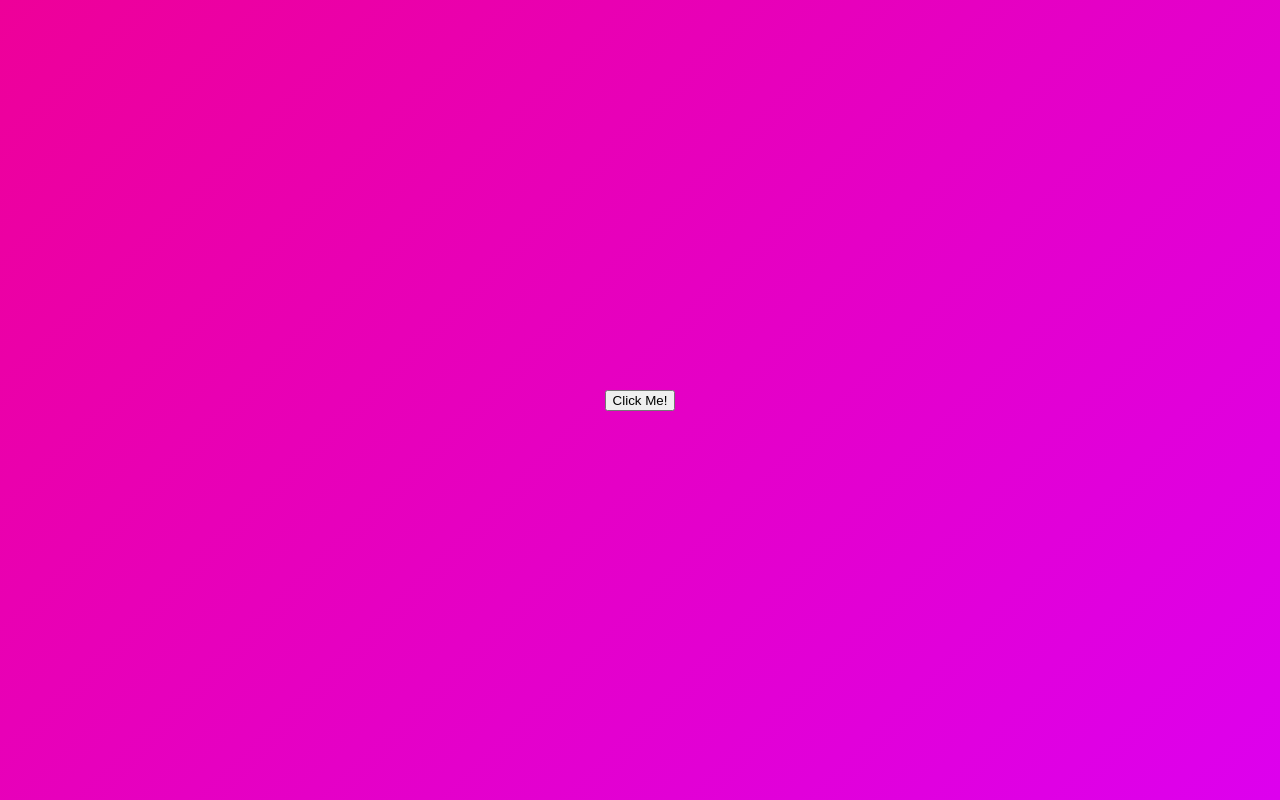
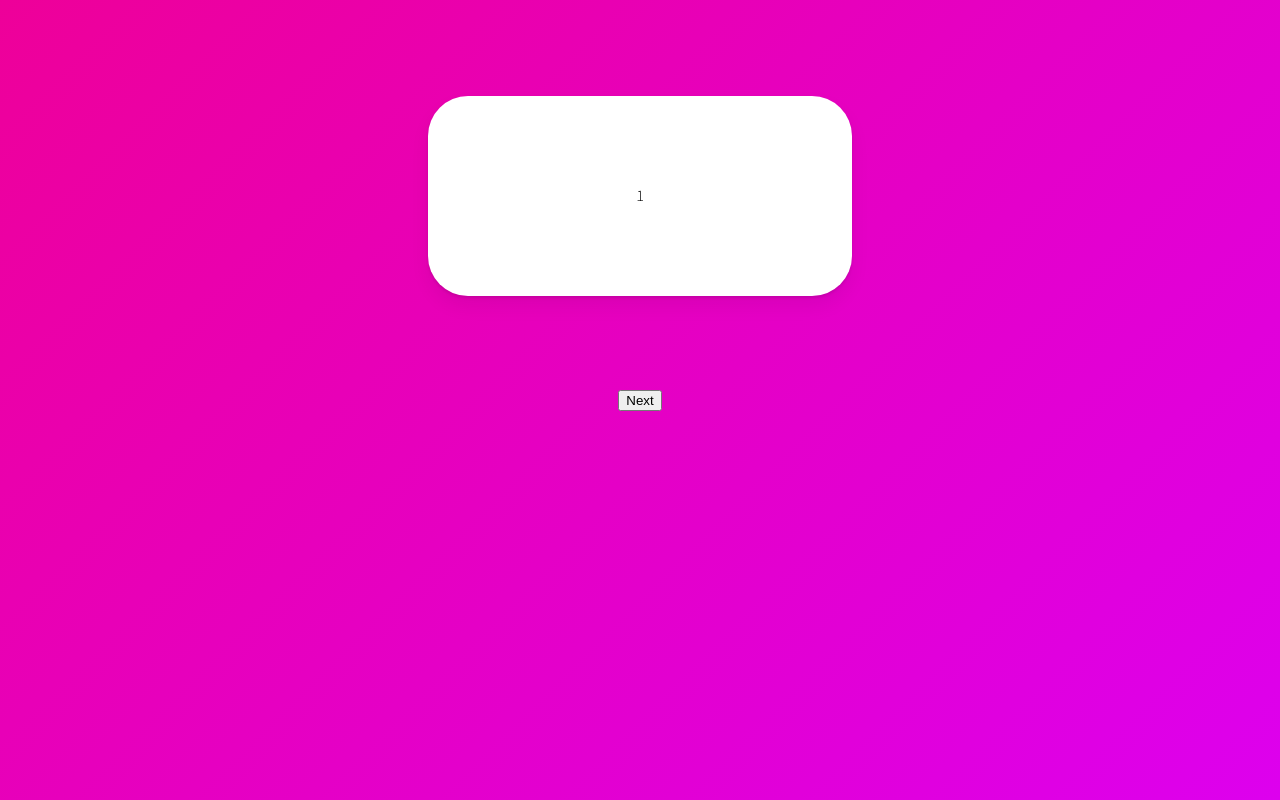
Before and after one commit to junseokoh-hub/react-animation-practice, a React (Create React App) app: page / in a window 1280 px wide. Built offline with nearby package versions, Linux system fonts and the light colour scheme.

Commit message:
make slider with next btn

```diff
--- a/src/App.tsx
+++ b/src/App.tsx
@@ -12,38 +12,53 @@ const Wrapper = styled(motion.div)`
 `;
 
 const Box = styled(motion.div)`
-  width: 12.5em;
+  width: 26.5em;
   height: 12.5em;
+  border-radius: 2.5em;
+  position: absolute;
+  top: 6em;
+  display: flex;
+  justify-content: center;
+  align-items: center;
   background-color: rgba(255, 255, 255, 1);
-  border-radius: 2.5em;
   box-shadow: 0 2px 3px rgba(0, 0, 0, 0.1), 0 10px 20px rgba(0, 0, 0, 0.06);
 `;
 
-const boxVariants = {
-  initial: { opacity: 0, scale: 0 },
-  visible: { opacity: 1, scale: 1, rotateZ: 360 },
-  leaving: { opacity: 0, scale: 0, y: 50 },
+const box = {
+  invisible: { x: 500, opacity: 0, scale: 0 },
+  visible: { x: 0, opacity: 1, scale: 1, transition: { duration: 1 } },
+  exit: {
+    x: -500,
+    opacity: 0,
+    scale: 0,
+    rotateX: 180,
+    transition: { duration: 1 },
+  },
 };
 
 function App() {
-  const [showing, setShowing] = useState(false);
-  const toggleShowing = () => setShowing((prev) => !prev);
-
+  const [visible, setVisible] = useState(1);
+  const nextPlease = () => setVisible((prev) => (prev === 10 ? 10 : prev + 1));
   return (
     <>
       <GlobalStyle />
       <Wrapper>
-        <button onClick={toggleShowing}>Click Me!</button>
         <AnimatePresence>
-          {showing ? (
-            <Box
-              variants={boxVariants}
-              initial="initial"
-              animate="visible"
-              exit="leaving"
-            />
-          ) : null}
+          {[1, 2, 3, 4, 5, 6, 7, 8, 9, 10].map((i) =>
+            i === visible ? (
+              <Box
+                variants={box}
+                initial="invisible"
+                animate="visible"
+                exit="exit"
+                key={i}
+              >
+                {i}
+              </Box>
+            ) : null,
+          )}
         </AnimatePresence>
+        <button onClick={nextPlease}>Next</button>
       </Wrapper>
     </>
   );
```
